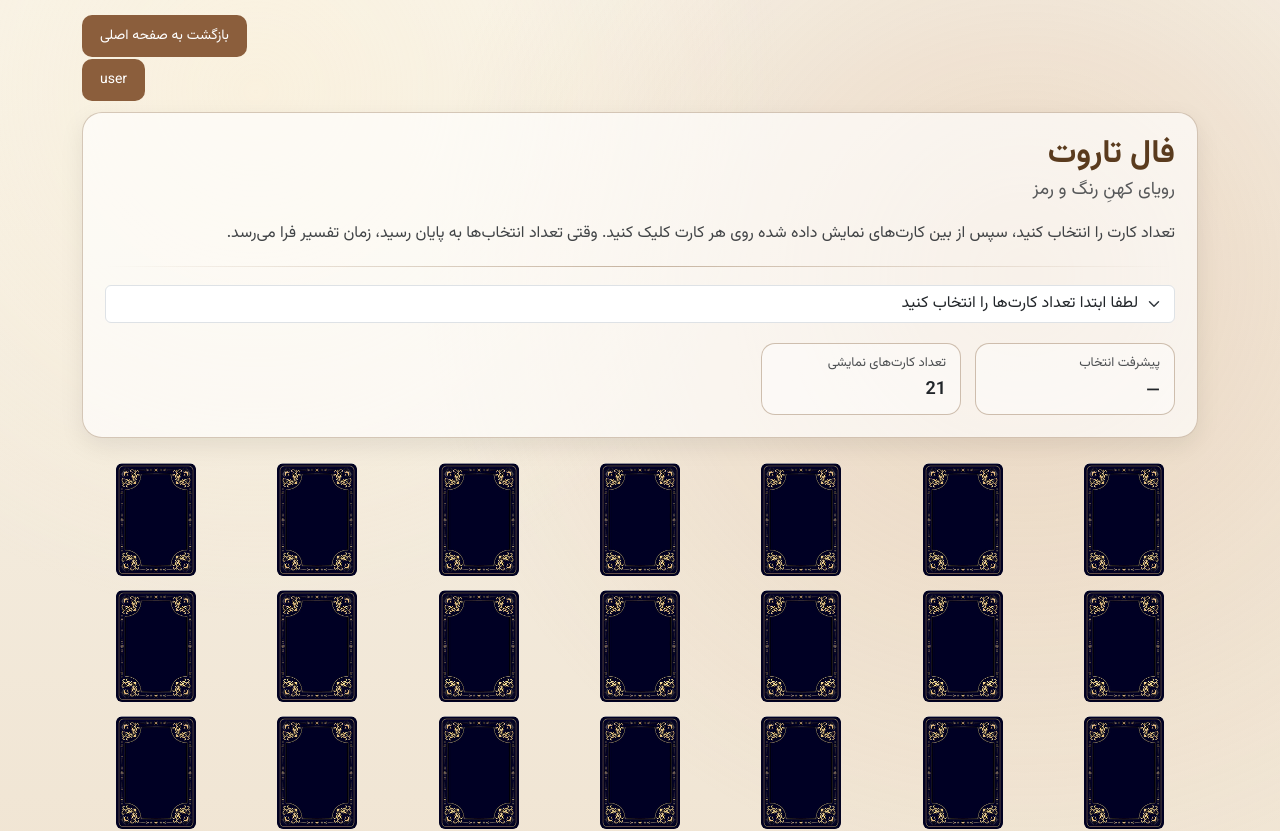
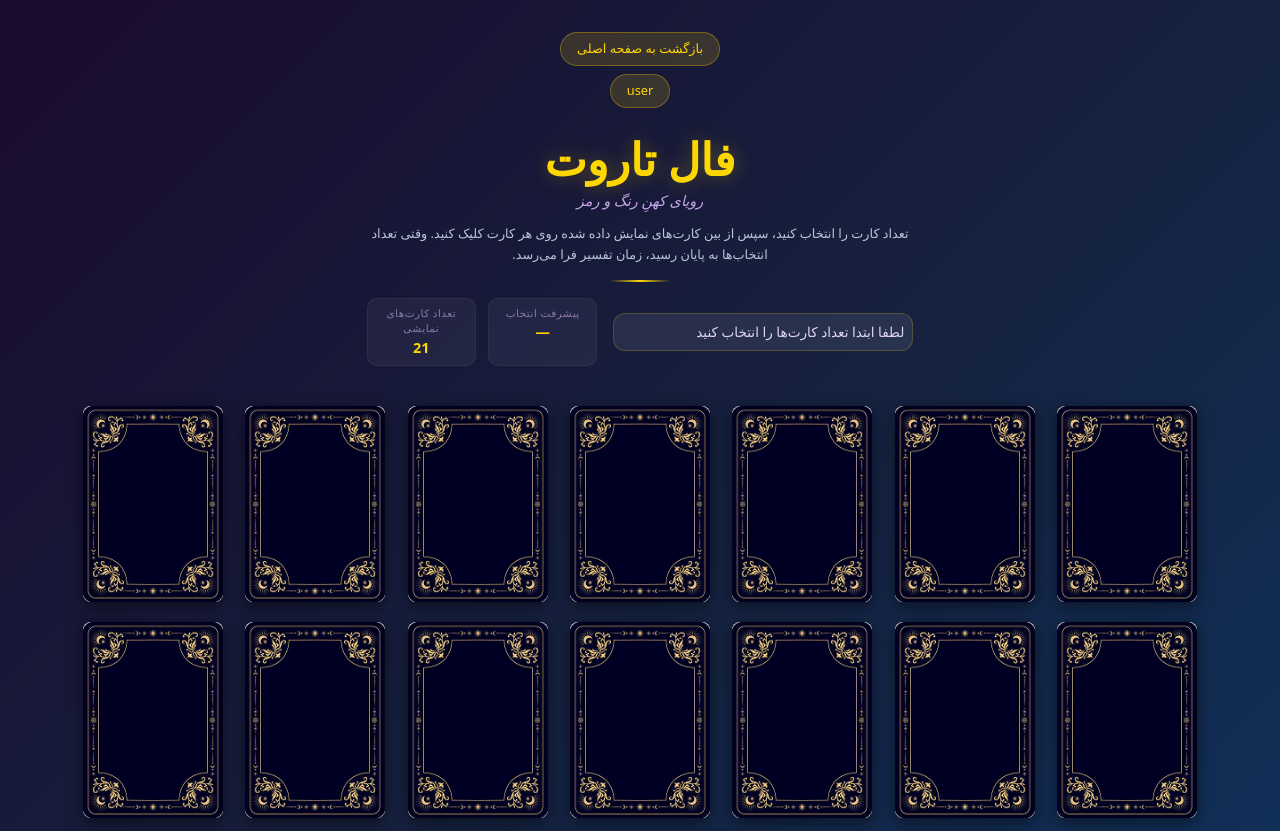
Before and after one commit to esk-ashkan/Fortune-teller, a React (Vite) app in the folder Front-end/: page /tarot in a window 1280 px wide. Shown: the top 831 px of the page. Built offline with nearby package versions, Linux system fonts and the light colour scheme.

Commit message:
Changing Tarot Page's UI

```diff
--- a/Front-end/src/pages/cards.tsx
+++ b/Front-end/src/pages/cards.tsx
@@ -8,23 +8,13 @@ interface CardProps {
 function CardsComponent({ onSelect }: CardProps) {
   return (
     <Card
-      style={{
-        width: "80px",
-        cursor: "pointer",
-        margin: "0 auto",
-        background: "transparent",
-        border: "none",
-      }}
+      className="tarot-card"
       onClick={onSelect}
     >
       <Card.Img
         variant="top"
         src={tarotImg}
-        style={{
-          width: "100%",
-          height: "auto",
-          borderRadius: 6,
-        }}
+        className="tarot-card-img"
       />
     </Card>
   );
--- a/Front-end/src/pages/tarot.css
+++ b/Front-end/src/pages/tarot.css
@@ -1,121 +1,261 @@
 @import url('https://fonts.googleapis.com/css2?family=Vazirmatn:wght@300;400;600;700;900&display=swap');
+/* Mobile First Design */
 
 .tarot-bg {
   min-height: 100vh;
-  background: radial-gradient(circle at 20% 10%, rgba(255, 240, 210, 0.4), transparent 40%),
-              radial-gradient(circle at 80% 30%, rgba(210, 160, 120, 0.3), transparent 50%),
-              linear-gradient(180deg, #f7f3e9, #f0e4d2);
-  font-family: "Vazirmatn", sans-serif;
+  background: linear-gradient(135deg, #1a0a2e 0%, #16213e 50%, #0f3460 100%);
+  padding: 0.5rem 0;
 }
 
-/* Return Button */
+/* Return Buttons */
 .return-wrapper {
-  text-align: left;
-  margin-bottom: 20px;
+  display: flex;
+  justify-content: center;
+  margin-bottom: 0.5rem;
 }
 
 .return-btn {
-  background: #8b5e3c;
-  color: #fff;
-  padding: 10px 18px;
-  border-radius: 10px;
+  display: inline-block;
+  padding: 0.4rem 1rem;
+  background: rgba(255, 215, 0, 0.15);
+  border: 1px solid rgba(255, 215, 0, 0.3);
+  border-radius: 20px;
+  color: #ffd700;
+  font-size: 0.8rem;
   text-decoration: none;
-  font-size: 14px;
-  transition: 0.3s;
+  transition: all 0.3s ease;
 }
 
 .return-btn:hover {
-  background: #a06f48;
+  background: rgba(255, 215, 0, 0.25);
+  color: #ffd700;
+  transform: translateY(-1px);
 }
 
-/* Header Card */
+/* Header */
 .tarot-header {
-  background: rgba(255, 255, 255, 0.65);
-  border-radius: 20px;
-  padding: 22px;
-  border: 1px solid rgba(120, 80, 40, 0.3);
-  box-shadow: 0 8px 25px rgba(0, 0, 0, 0.08);
+  text-align: center;
+  padding: 0.5rem 0 1rem;
 }
 
 .tarot-title {
-  font-size: 32px;
+  color: #ffd700;
+  font-size: 1.8rem;
   font-weight: 700;
-  color: #5a3b1e;
+  text-shadow: 0 0 20px rgba(255, 215, 0, 0.3);
+  margin-bottom: 0.25rem;
 }
 
 .tarot-subtitle {
-  font-size: 18px;
-  opacity: 0.75;
-  margin-top: -4px;
+  color: #c8a8e9;
+  font-size: 0.9rem;
+  margin-bottom: 0.75rem;
+  font-style: italic;
 }
 
 .tarot-desc {
-  margin-top: 10px;
-  opacity: 0.85;
-  line-height: 1.7;
+  color: #b8c6db;
+  font-size: 0.8rem;
+  line-height: 1.6;
+  max-width: 600px;
+  margin: 0 auto 1rem;
+  padding: 0 0.5rem;
 }
 
 .tarot-divider {
-  height: 1px;
-  margin: 18px 0;
-  background: linear-gradient(90deg, transparent, rgba(120, 80, 40, 0.4), transparent);
+  width: 60px;
+  height: 2px;
+  background: linear-gradient(90deg, transparent, #ffd700, transparent);
+  margin: 0.75rem auto;
 }
 
 /* Controls */
 .tarot-controls {
   display: flex;
-  flex-wrap: wrap;
-  gap: 20px;
-  justify-content: space-between;
+  flex-direction: column;
+  gap: 0.75rem;
+  align-items: center;
+  margin: 1rem 0;
 }
 
 .tarot-select {
-  width: 320px;
-  border-radius: 14px;
-  border: 1px solid rgba(120, 80, 40, 0.35);
-  background: rgba(255, 255, 255, 0.6);
+  width: 100%;
+  max-width: 300px;
+  background: rgba(255, 255, 255, 0.08) !important;
+  color: #e0d5f5 !important;
+  border: 1px solid rgba(255, 215, 0, 0.2) !important;
+  border-radius: 12px !important;
+  font-size: 0.85rem !important;
+  padding: 0.5rem !important;
 }
 
-/* Info Boxes */
+.tarot-select option {
+  background: #1a0a2e;
+  color: #e0d5f5;
+}
+
 .tarot-info {
   display: flex;
-  gap: 14px;
-  flex-wrap: wrap;
+  gap: 0.75rem;
+  width: 100%;
+  max-width: 300px;
+  justify-content: center;
 }
 
 .tarot-info-box {
-  padding: 10px 14px;
-  border-radius: 14px;
-  background: rgba(255, 255, 255, 0.45);
-  border: 1px solid rgba(120, 80, 40, 0.35);
-  min-width: 200px;
+  flex: 1;
+  background: rgba(255, 255, 255, 0.05);
+  border-radius: 10px;
+  padding: 0.4rem 0.5rem;
+  text-align: center;
+  border: 1px solid rgba(255, 255, 255, 0.05);
 }
 
 .tarot-info-label {
-  opacity: 0.8;
-  font-size: 13px;
+  color: #8a7aaa;
+  font-size: 0.65rem;
+  text-transform: uppercase;
+  letter-spacing: 0.5px;
 }
 
 .tarot-info-value {
-  font-size: 18px;
+  color: #ffd700;
+  font-size: 0.9rem;
   font-weight: 600;
-  margin-top: 4px;
 }
 
-/* Cards Grid */
+/* Grid - Mobile Friendly */
 .tarot-grid {
-  margin-top: 25px;
   display: grid;
-  grid-template-columns: repeat(auto-fill, minmax(140px, 1fr));
-  gap: 14px;
-  justify-items: center;
+  grid-template-columns: repeat(4, 1fr);
+  gap: 0.5rem;
+  padding: 0.5rem 0;
+  max-width: 1200px;
+  margin: 0 auto;
+}
+
+/* Card Component */
+.tarot-card {
+  width: 100% !important;
+  max-width: 100px !important;
+  aspect-ratio: 5 / 7;
+  background: transparent !important;
+  border: none !important;
+  cursor: pointer;
+  margin: 0 auto;
+  transition: transform 0.2s ease;
+}
+
+.tarot-card:active {
+  transform: scale(0.95);
+}
+
+.tarot-card-img {
+  width: 100% !important;
+  height: 100% !important;
+  object-fit: cover;
+  border-radius: 8px !important;
+  box-shadow: 0 4px 15px rgba(0, 0, 0, 0.5);
+  transition: box-shadow 0.3s ease;
+}
+
+.tarot-card-img:hover {
+  box-shadow: 0 4px 25px rgba(255, 215, 0, 0.2);
 }
 
 /* Footer */
 .tarot-footer {
-  margin-top: 20px;
   text-align: center;
-  opacity: 0.75;
-  font-size: 15px;
-  padding-bottom: 20px;
+  color: #6a5a8a;
+  font-size: 0.8rem;
+  padding: 1.5rem 0 0.5rem;
+  letter-spacing: 1px;
 }
+
+/* Tablet and larger screens */
+@media (min-width: 576px) {
+  .tarot-grid {
+    grid-template-columns: repeat(5, 1fr);
+    gap: 0.75rem;
+  }
+
+  .tarot-card {
+    max-width: 110px !important;
+  }
+
+  .tarot-title {
+    font-size: 2.2rem;
+  }
+}
+
+@media (min-width: 768px) {
+  .tarot-grid {
+    grid-template-columns: repeat(7, 1fr);
+    gap: 1rem;
+  }
+
+  .tarot-card {
+    max-width: 120px !important;
+  }
+
+  .tarot-card-img:hover {
+    transform: translateY(-5px);
+  }
+
+  .tarot-controls {
+    flex-direction: row;
+    justify-content: center;
+    gap: 1rem;
+  }
+
+  .tarot-select {
+    width: auto;
+    min-width: 200px;
+  }
+
+  .tarot-info {
+    width: auto;
+  }
+}
+
+@media (min-width: 992px) {
+  .tarot-grid {
+    grid-template-columns: repeat(7, 1fr);
+    gap: 1.25rem;
+  }
+
+  .tarot-card {
+    max-width: 140px !important;
+  }
+
+  .tarot-title {
+    font-size: 2.8rem;
+  }
+}
+
+/* Selected card feedback (optional) */
+.tarot-card.selected {
+  border: 2px solid #ffd700 !important;
+  border-radius: 10px !important;
+  box-shadow: 0 0 30px rgba(255, 215, 0, 0.3);
+}
+
+/* Disabled state */
+.tarot-card.disabled {
+  opacity: 0.5;
+  cursor: not-allowed;
+}
+
+/* Loading overlay */
+.tarot-loading-overlay {
+  position: fixed;
+  top: 0;
+  left: 0;
+  right: 0;
+  bottom: 0;
+  background: rgba(0, 0, 0, 0.8);
+  display: flex;
+  justify-content: center;
+  align-items: center;
+  z-index: 9999;
+}
--- a/Front-end/src/pages/tarot.tsx
+++ b/Front-end/src/pages/tarot.tsx
@@ -78,13 +78,13 @@ function Tarot() {
 
   return (
     <div dir="rtl" className="tarot-bg">
-      <Container className="py-4">
-        <div className="return-wrapper">
+      <Container className="py-3 py-md-4" fluid="sm">
+        <div className="return-wrapper mb-2">
           <a href="https://fortune-teller-front.onrender.com/" className="return-btn">
             بازگشت به صفحه اصلی
           </a>
         </div>
-        <div className="return-wrapper">
+        <div className="return-wrapper mb-3">
           <a href="https://fortune-teller-front.onrender.com/user" className="return-btn">
             user
           </a>
@@ -153,7 +153,6 @@ function Tarot() {
           isVisible={isLoading}
           onComplete={() => {
             // Optional: Do something when loading completes naturally
-            // For example, play a sound or show a notification
           }}
         />
       </Container>
```
